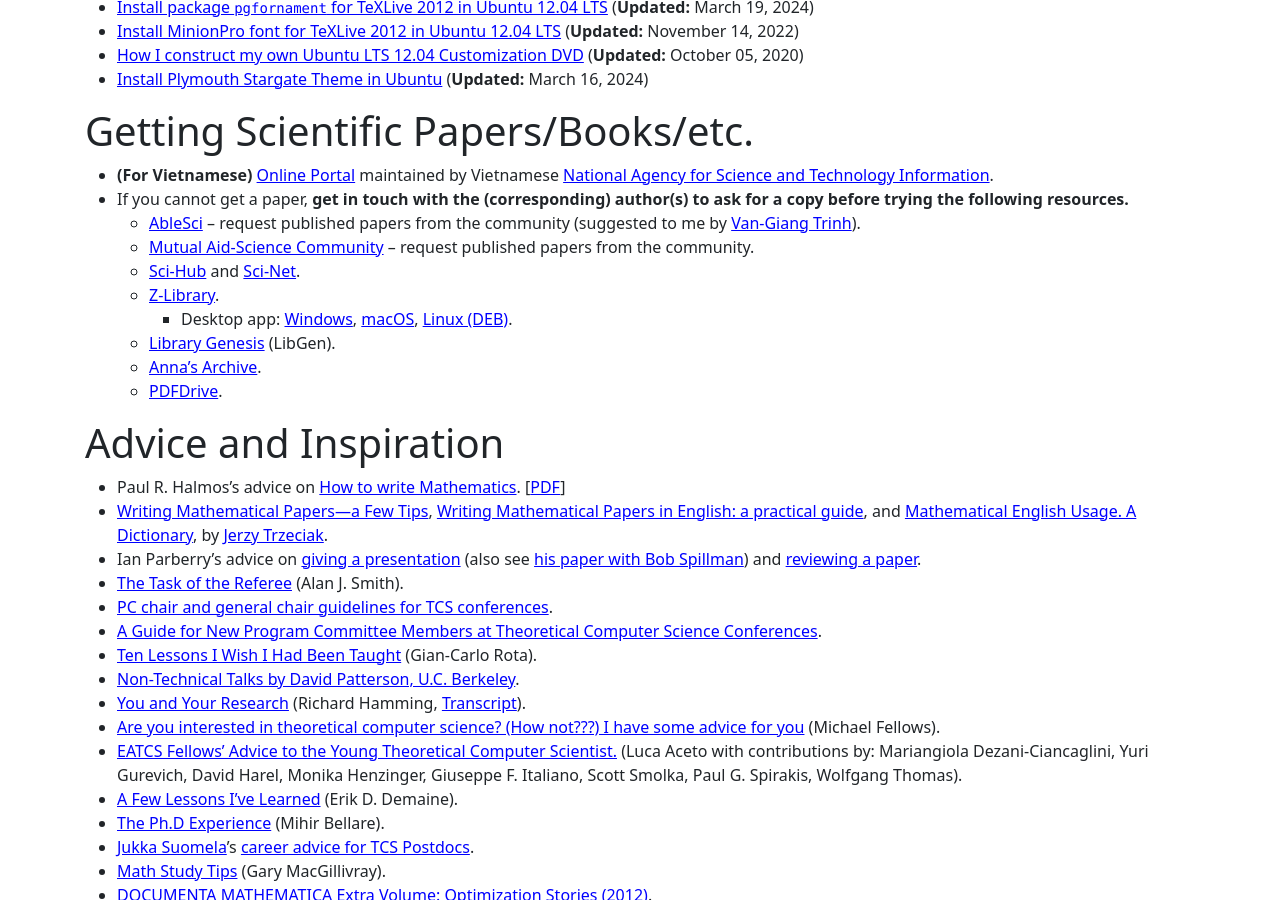
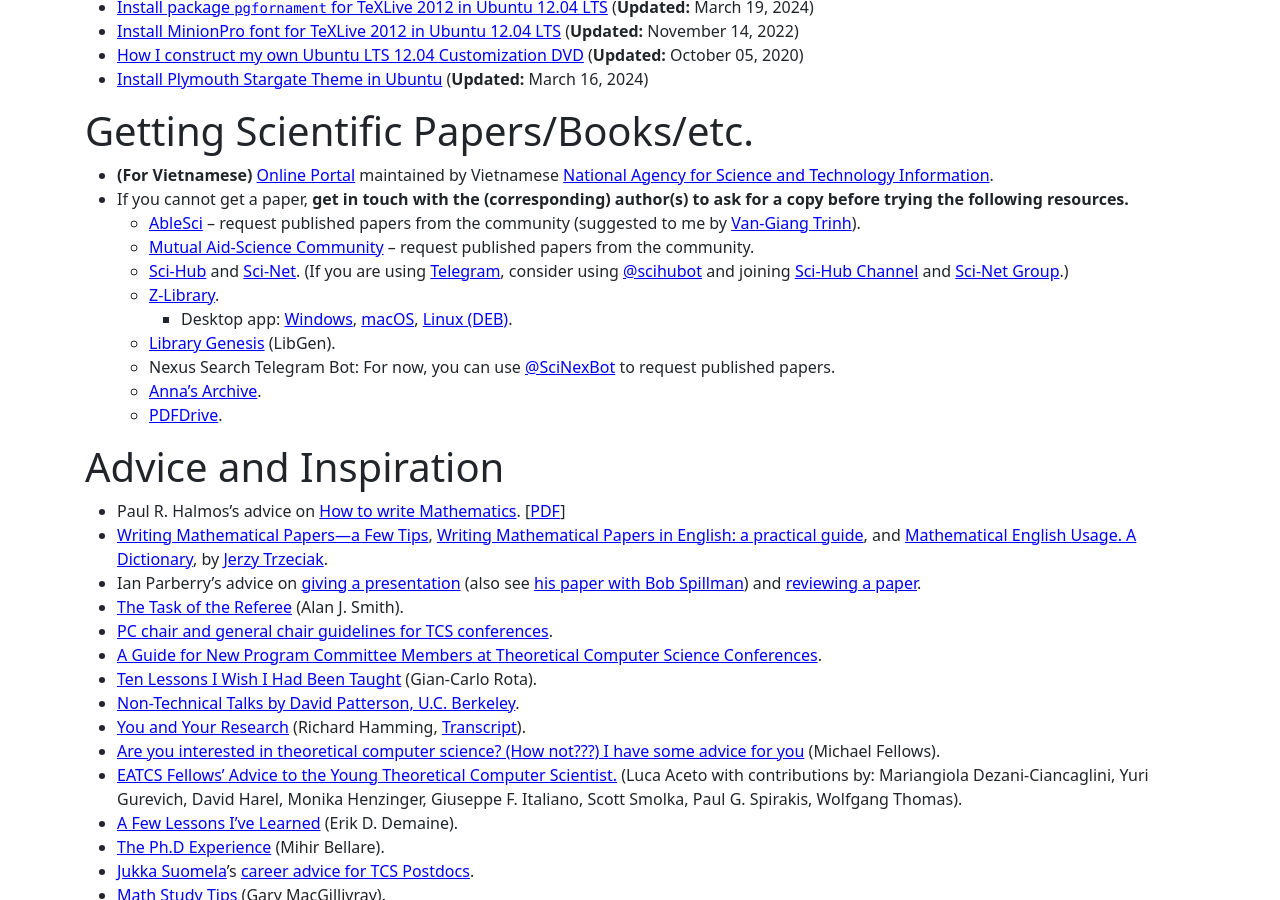
Before and after one commit to hoanganhduc/hoanganhduc.github.io, a Jekyll site: the page built from misc.md, in a window 1280 px wide and 900 px high, scrolled down 1518 px. Built offline with Jekyll 4.4.1, drawn with Linux system fonts in a browser that asks for light colours; nearby versions of some CDN libraries; a style sheet for code colours, icons or effects is not loaded; some of the changed text lies outside the part shown.

Commit message:
Updated @ 2025-05-04  20:51:54 ICT

```diff
--- a/misc.md
+++ b/misc.md
@@ -50,11 +50,12 @@ Some of these originally appeared in an <a href="https://toihoctap.wordpress.com
 * **(For Vietnamese)** [Online Portal](https://db0.vista.gov.vn) maintained by Vietnamese [National Agency for Science and Technology Information](https://vista.gov.vn).
 * If you cannot get a paper, **get in touch with the (corresponding) author(s) to ask for a copy before trying the following resources.**
   * [AbleSci](https://www.ablesci.com) – request published papers from the community (suggested to me by [Van-Giang Trinh](https://giang-trinh.github.io)).
-  * [Mutual Aid-Science Community](http://www.wosonhj.com/) – request published papers from the community.
-  * [Sci-Hub](https://sci-hub.se/) and [Sci-Net](https://sci-net.xyz/).
+  * [Mutual Aid-Science Community](https://www.smartquantai.com/) – request published papers from the community.
+  * [Sci-Hub](https://sci-hub.se/) and [Sci-Net](https://sci-net.xyz/). (If you are using [Telegram](https://telegram.org), consider using [@scihubot](https://t.me/scihubot) and joining [Sci-Hub Channel](https://t.me/scihubreal) and [Sci-Net Group](https://t.me/scinetesting).)
   * [Z-Library](https://singlelogin.se).
     * Desktop app: [Windows](https://go-to-zlibrary.se/soft/zlibrary-setup-latest.exe), [macOS](https://go-to-zlibrary.se/soft/zlibrary-setup-latest.dmg), [Linux (DEB)](https://go-to-zlibrary.se/soft/zlibrary-setup-latest.deb).
   * [Library Genesis](https://libgen.rs) (LibGen).
+  * Nexus Search Telegram Bot: For now, you can use [@SciNexBot](https://t.me/SciNexBot) to request published papers.
   * [Anna's Archive](https://annas-archive.org/).
   * [PDFDrive](https://www.pdfdrive.com).
 
```
Also changed, not shown: other parts of misc.md (+1 -1 lines), 1 other file.
